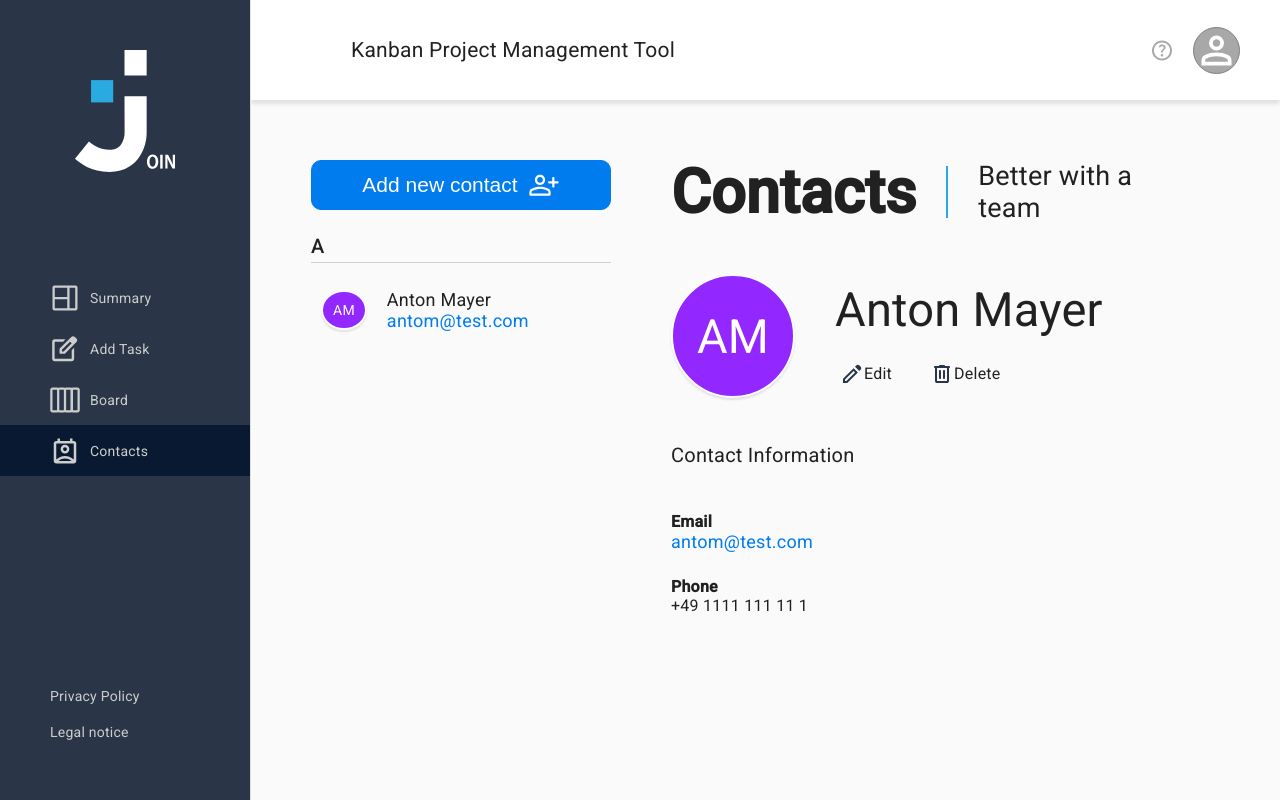
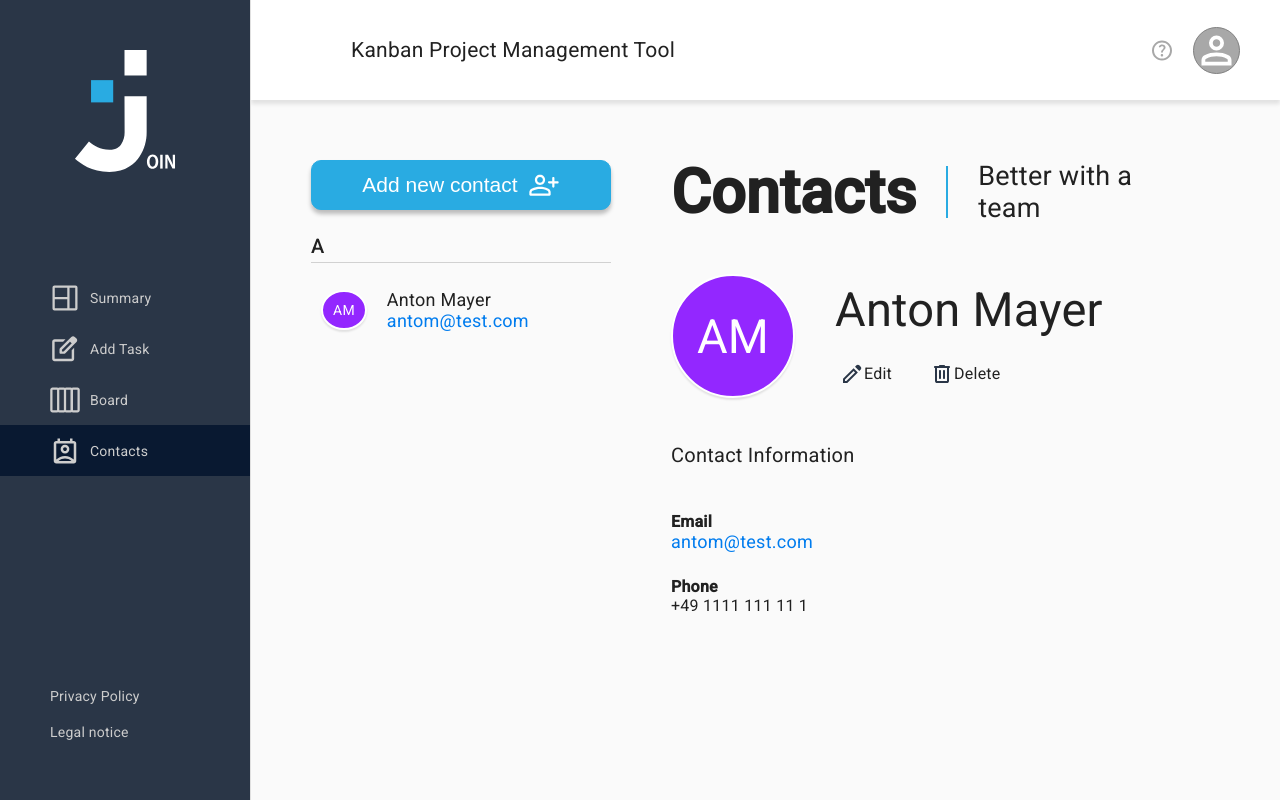
Before and after one commit to GeorgiosKoinaris/new-join, an Angular app: page /contacts in a window 1280 px wide. In both pictures the pointer is over the button "Add new contact". Built offline with nearby package versions, Linux system fonts and the light colour scheme.

Commit message:
fixed addContact button

```diff
--- a/src/app/components/contacts/contacts.component.scss
+++ b/src/app/components/contacts/contacts.component.scss
@@ -13,6 +13,7 @@
     color: white;
     font-size: 21px;
     gap: 10px;
+    transition: 125ms ease-in-out;
 
     img {
       height: 32px;
@@ -21,8 +22,9 @@
 
     &:hover {
       cursor: pointer;
-      background-color: #007cee;
-      border: 1px solid #007cee;
+      background-color: #29abe2;
+      border: 1px solid #29abe2;
+      box-shadow: 0px 4px 4px rgba(0, 0, 0, 0.25);
     }
   }
 }
```
